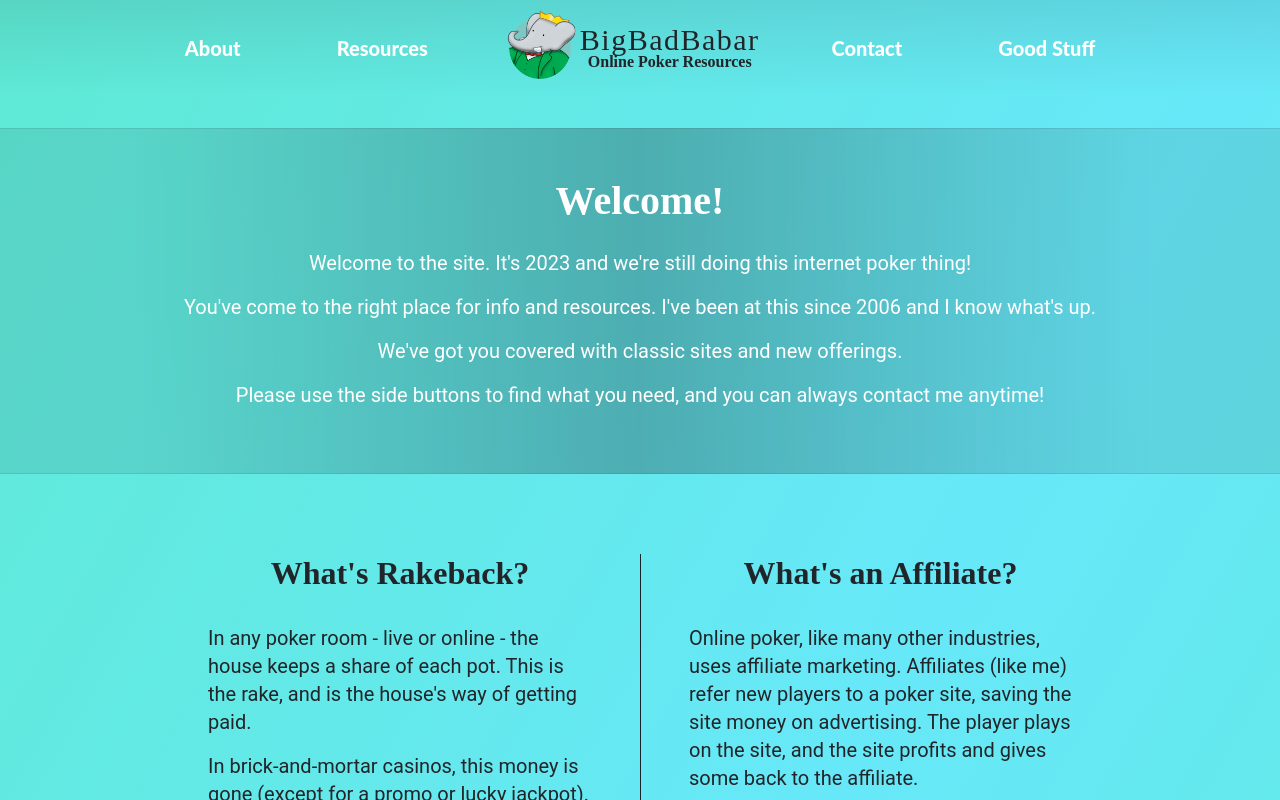
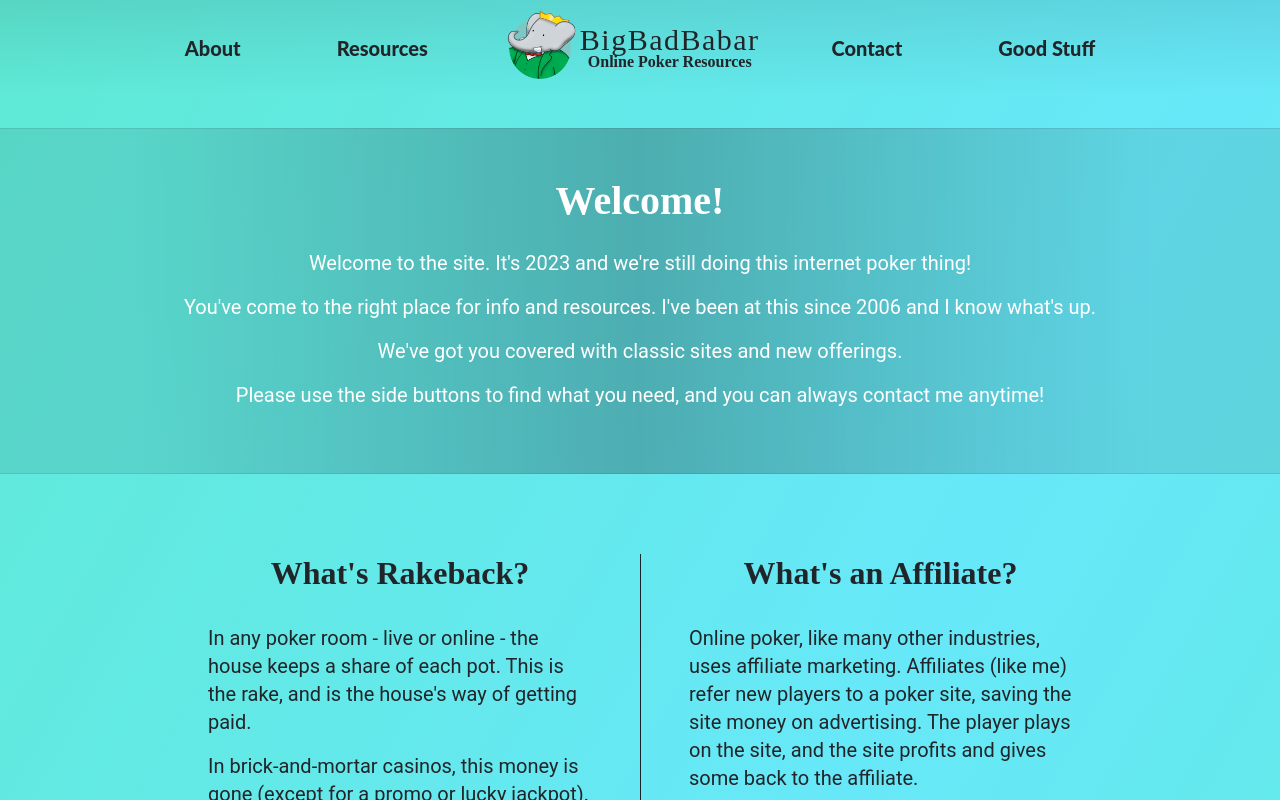
Before and after one commit to oceanhillman/bigbadbabar, a React (Create React App) app: page / in a window 1280 px wide. Shown: the top 800 px of the page. Built offline with nearby package versions, Linux system fonts and the light colour scheme.

Commit message:
Switch a tags for NavLink

```diff
--- a/src/components/NavButton.jsx
+++ b/src/components/NavButton.jsx
@@ -1,9 +1,10 @@
+import { NavLink } from "react-router-dom";
 
 function NavButton(props) {
     return (
-        <a href={props.url} className="mx-10 font-nav font-extrabold no-underline text-xl p-2 text-almost-white hover:text-cloudy">
+        <NavLink to={props.url} className="mx-10 font-nav font-extrabold no-underline text-xl p-2 text-dark hover:text-almost-white">
             {props.name}
-        </a>
+        </NavLink>
     )
 }
 
```
